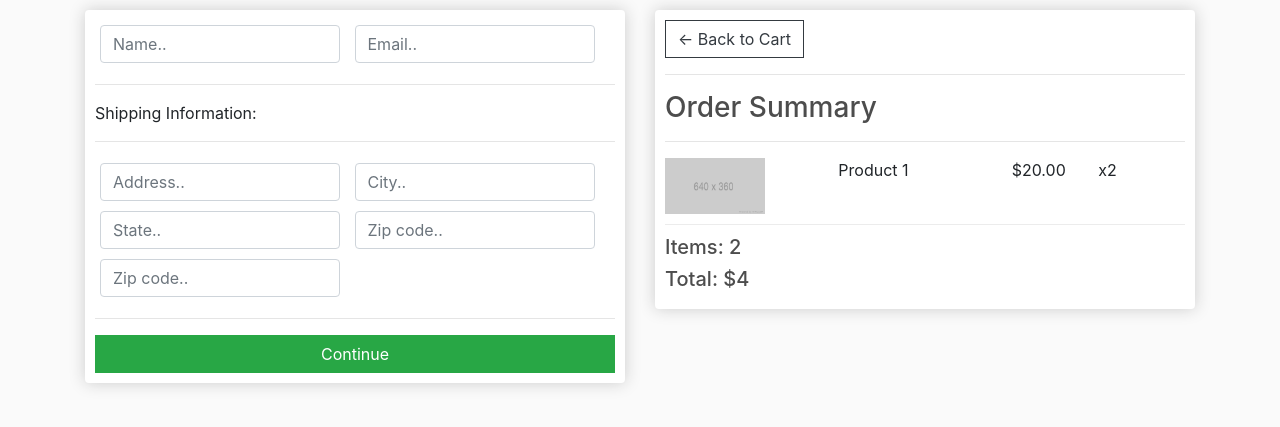
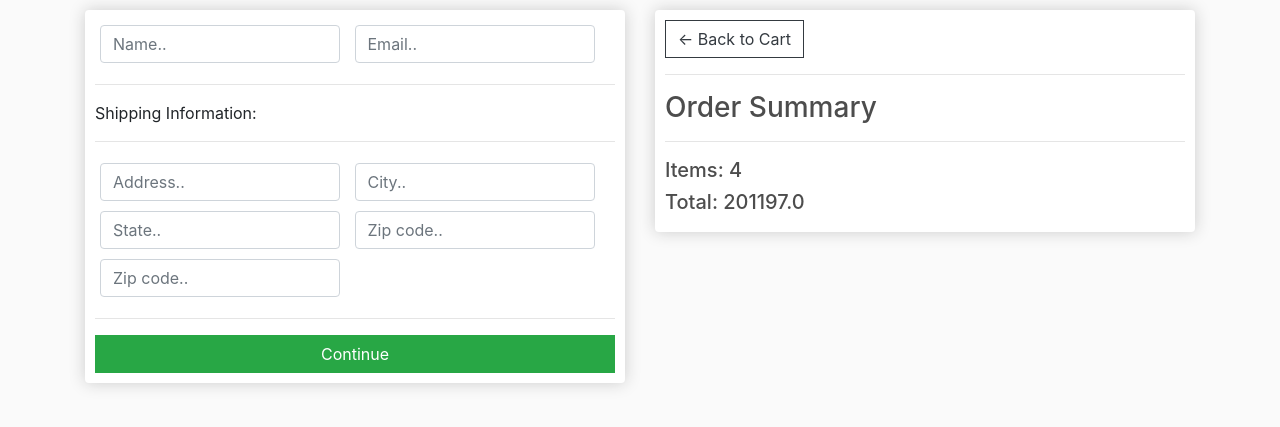
Before and after one commit to mahinm20/techcastle, a Django app: template store/templates/store/checkout.html in a window 1280 px wide. Shown: the part 57-484 px from the top of the page. Run offline with Django 3.2, Linux system fonts and the light colour scheme; the template is opened without the code that fills it: values that come from a table or form of the project are taken from there, others are empty; data comes from the database, SQL or seed files in the repository; both versions use the stored data as it was after the commit; some libraries are stand-ins or nearby versions.

Commit message:
Added cart and checkout pages with rendering data

```diff
--- a/store/models.py
+++ b/store/models.py
@@ -64,7 +64,7 @@ class Accessories(models.Model):
         return url
 
 class Order(models.Model):
-    customer = models.ForeignKey(Customer,on_delete=models.SET_NULL,blank=True,null=True)
+    customer = models.ForeignKey(Customer,on_delete=models.CASCADE,blank=True,null=True)
     date_ordered = models.DateTimeField(auto_now_add=True)
     completed = models.BooleanField(default=False,null=True,blank=False)
     transaction_id = models.CharField(max_length=200)
@@ -74,14 +74,16 @@ class Order(models.Model):
 
     @property
     def get_cart_total(self):
-        orderitems  = self.orderitem_set.all()
-        total = sum([item.get_laptop_total for item in orderitems])
+        orderitems  = OrderItem.objects.all()
+        total = sum([item.get_laptop_total for item in orderitems]) + sum([item.get_acc_total for item in orderitems])
+        + sum([item.get_mobile_total for item in orderitems])
+
         return total
 
     @property
     def get_cart_item(self):
-        orderitems = self.orderitem_set.all()
-        total = sum([item.quantity for item in orderitems])
+        orderitems = OrderItem.objects.all()
+        total = sum([i.quantity for i in orderitems])
         return total
 
 
@@ -90,36 +92,43 @@ class Order(models.Model):
 
 
 class OrderItem(models.Model):
-    product_m = models.ForeignKey(Mobile,on_delete=models.SET_NULL,null=True,blank=True)
-    product_l = models.ForeignKey(Laptop,on_delete=models.SET_NULL,null=True,blank=True)
-    product_a = models.ForeignKey(Accessories,on_delete=models.SET_NULL,null=True,blank=True)
+    product_m = models.ForeignKey(Mobile,on_delete=models.CASCADE,null=True,blank=True)
+    product_l = models.ForeignKey(Laptop,on_delete=models.CASCADE,null=True,blank=True)
+    product_a = models.ForeignKey(Accessories,on_delete=models.CASCADE,null=True,blank=True)
     order = models.ForeignKey(Order,on_delete=models.SET_NULL,null=True,blank=True)
+
     quantity = models.IntegerField(default=0,null=True,blank=True)
-
     date_added = models.DateTimeField(auto_now_add=True)
 
-    def __str__(self):
-        if (self.product_l is not None):
-            return (self.product_l.name)
-        elif (self.product_a is not None):
-            return (self.product_a.name)
-        elif (self.product_m is not None):
-            return (self.product_m.name)
-
+    # def __str__(self):
+    #     if (self.product_l__name is not None):
+    #         return str(self.product_l__name)
+    #     elif (self.product_a__name is not None):
+    #         return str(self.product_a__name)
+    #     elif (self.product_m__name is not None):
+    #         return str(self.product_m__name)
     @property
-    def get_mobile_total(self):
-        total_m =  self.product_m.price * self.quantity
-        return total_m
+    def get_laptop_total(self):
+        if self.product_l:
+            total_l =  self.product_l.price * self.quantity
+            return total_l
+        else:
+            return 0
 
     @property
     def get_acc_total(self):
-        total_a =  self.product_a.price * self.quantity
-        return total_a
-
+        if self.product_a:
+            total_a =  self.product_a.price * self.quantity
+            return total_a
+        else:
+            return 0
     @property
-    def get_laptop_total(self):
-        total_l =  self.product_l.price * self.quantity
-        return total_l
+    def get_mobile_total(self):
+        if self.product_m:
+            total_m =  self.product_m.price * self.quantity
+            return total_m
+        else:
+            return 0
 
 
 
--- a/store/templates/store/cart.html
+++ b/store/templates/store/cart.html
@@ -11,7 +11,9 @@
 
                     <tr>
                         <th><h5>Items : <strong> {{order.get_cart_item}}</strong></h5></th>
-                        <th><h5>Total : <strong>   </strong></h5></th>
+
+                        <th><h5>Total : <strong> {{order.get_cart_total}} </strong></h5></th>
+
                         <th>
 							<a  style="float:right; margin:5px;" class="btn btn-success" href="{% url 'checkout' %}">Checkout</a>
 						</th>
--- a/store/templates/store/checkout.html
+++ b/store/templates/store/checkout.html
@@ -53,14 +53,35 @@
 				<hr>
 				<h3>Order Summary</h3>
 				<hr>
+				{% for item in items %}
+				{% if item.product_m is not None %}
 				<div class="cart-row">
-					<div style="flex:2"><img class="row-image" src="{% static 'images/placeholder.png' %}"></div>
-					<div style="flex:2"><p>Product 1</p></div>
-					<div style="flex:1"><p>$20.00</p></div>
-					<div style="flex:1"><p>x2</p></div>
+					<div style="flex:2"><img class="row-image" src="{{item.product_m.imageURL}}"></div>
+					<div style="flex:2"><p> {{item.product_m.name}} </p></div>
+					<div style="flex:1"><p>{{item.product_m.price}}</p></div>
+					<div style="flex:1"><p> {{item.quantity}} </p></div>
 				</div>
-				<h5>Items:   2</h5>
-				<h5>Total:   $4</h5>
+				{% elif item.product_l is not None %}
+				<div class="cart-row">
+					<div style="flex:2"><img class="row-image" src="{{item.product_l.imageURL}}"></div>
+					<div style="flex:2"><p> {{item.product_l.name}} </p></div>
+					<div style="flex:1"><p>{{item.product_l.price}}</p></div>
+					<div style="flex:1"><p> {{item.quantity}} </p></div>
+				</div>
+
+				{% elif item.product_a is not None %}
+				<div class="cart-row">
+					<div style="flex:2"><img class="row-image" src="{{item.product_a.imageURL}}"></div>
+					<div style="flex:2"><p> {{item.product_a.name}} </p></div>
+					<div style="flex:1"><p>{{item.product_a.price}}</p></div>
+					<div style="flex:1"><p> {{item.quantity}} </p></div>
+				</div>
+
+
+				{% endif %}
+				{% endfor  %}
+				<h5>Items:  {{order.get_cart_item}}  </h5>
+				<h5>Total:  {{order.get_cart_total}} </h5>
 			</div>
 		</div>
 	</div>
```
Also changed, not shown: store/views.py (+17 -3 lines), db.sqlite3, store/migrations/0004_auto_20200814_1934.py (added), store/migrations/0005_auto_20200814_1948.py (added).
